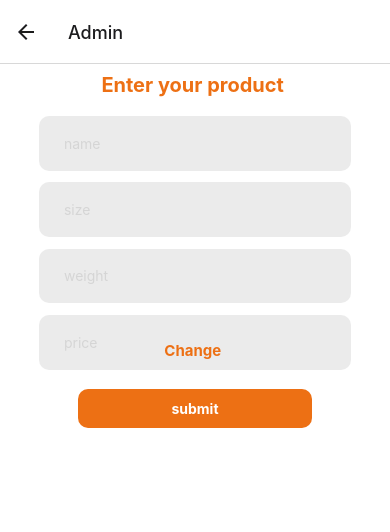
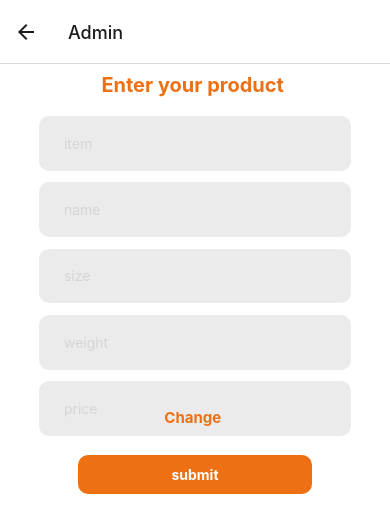
Before and after one commit to salahsaed5/Pizza-App, a React Native app in the folder Food_proj/: screen /Admin in a window 390 px wide. Shown: the top 532 px of the page. Built offline with nearby package versions, Linux system fonts and the light colour scheme.

Commit message:
modify Admin

```diff
--- a/Food_proj/Screens/Admin.js
+++ b/Food_proj/Screens/Admin.js
@@ -15,6 +15,7 @@ export default function UpdateProfile({ navigation }) {
     const [price, setprice] = useState("");
     const [photo, setphoto] = useState(null);
     const [users, setusers] = useState([]);
+    const [item, setitem ] = useState("");
 
 
 
@@ -50,7 +51,7 @@ export default function UpdateProfile({ navigation }) {
     }
     //add data to firestore
     const add = async () => {
-        await setDoc(doc(db, "pizza", name), {
+        await setDoc(doc(db, item, name), {
             name: name ,
             size : size ,
             weight : weight ,
@@ -77,6 +78,17 @@ export default function UpdateProfile({ navigation }) {
 
                 {photo && <Image source={{ uri: photo }} style={styles.photo} />}
 
+                <View style={styles.inputView2}>
+                    <TextInput
+                        style={styles.TextInput}
+                        placeholder="item"
+                        value={item}
+                        placeholderTextColor="#ababab55"
+                        onChangeText={(item) => setitem(item)}
+                    />
+
+
+                </View>
                 <View style={styles.inputView2}>
                     <TextInput
                         style={styles.TextInput}
--- a/Food_proj/Screens/Menue.js
+++ b/Food_proj/Screens/Menue.js
@@ -1,4 +1,3 @@
-
 
 
 const categories = [
```
